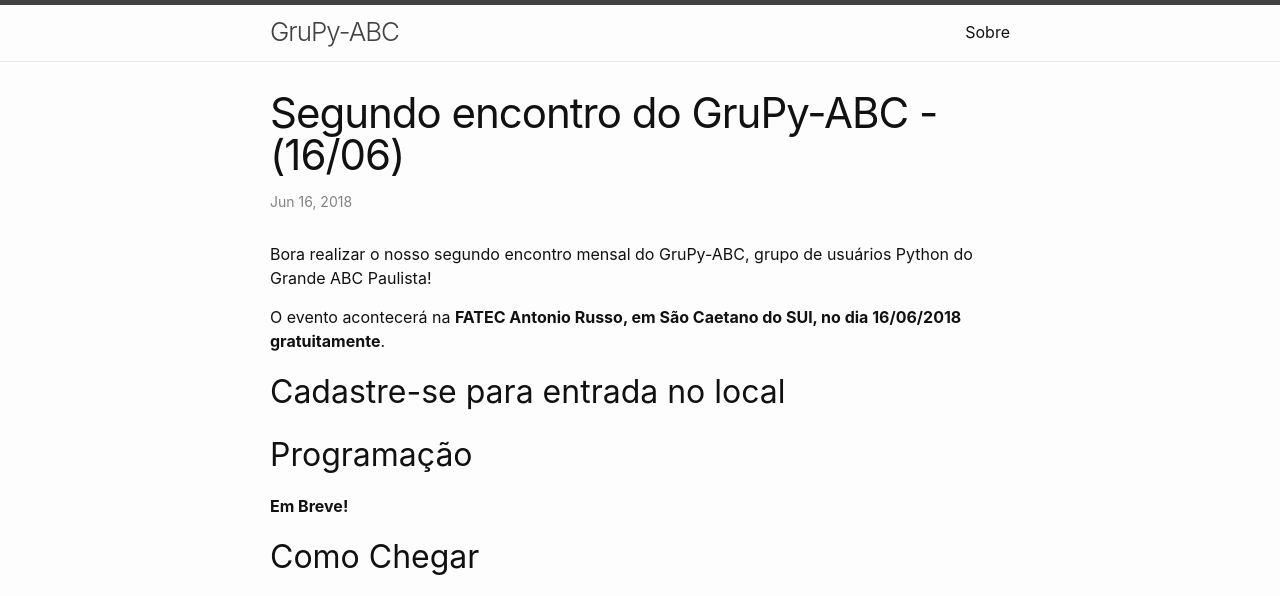
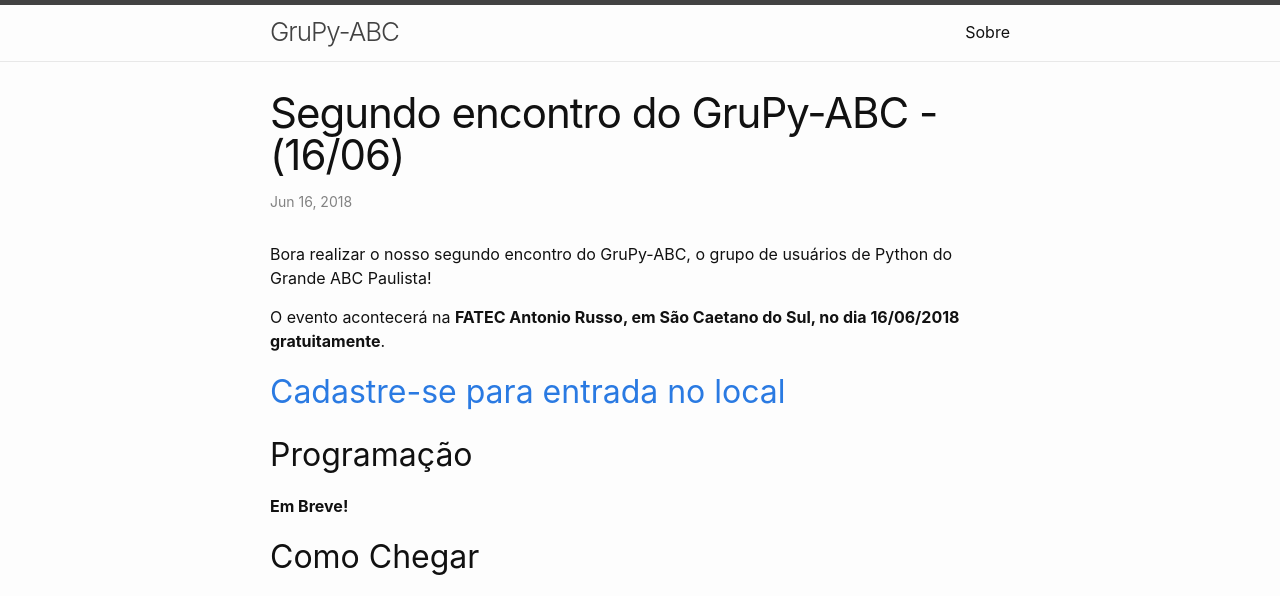
Before and after one commit to Grupy-ABC/Grupy-ABC.github.io, a Jekyll site: the page built from _posts/2018-06-16-grupy-segundo-encontro.markdown, in a window 1280 px wide. Shown: the top 596 px of the page. Built offline with Jekyll 4.4.1, drawn with Linux system fonts in a browser that asks for light colours; grey boxes are pictures that could not be loaded.

```diff
--- a/_posts/2018-06-16-grupy-segundo-encontro.markdown
+++ b/_posts/2018-06-16-grupy-segundo-encontro.markdown
@@ -5,12 +5,12 @@ date:   2018-06-16 11:24:17 -0300
 categories: grupy-abc meetups
 ---
 
-Bora realizar o nosso segundo encontro mensal do GruPy-ABC, grupo de usuários Python do Grande ABC Paulista!
+Bora realizar o nosso segundo encontro do GruPy-ABC, o grupo de usuários de Python do Grande ABC Paulista!
 
 
-O evento acontecerá na __FATEC Antonio Russo, em São Caetano do SUl, no dia 16/06/2018 gratuitamente__.
+O evento acontecerá na __FATEC Antonio Russo, em São Caetano do Sul, no dia 16/06/2018 gratuitamente__.
 
-## Cadastre-se para entrada no local
+##  [Cadastre-se para entrada no local][form-cadastro]
 
 
 ## Programação
```
Also changed, not shown: other parts of _posts/2018-06-16-grupy-segundo-encontro.markdown (+1 -0 lines).
